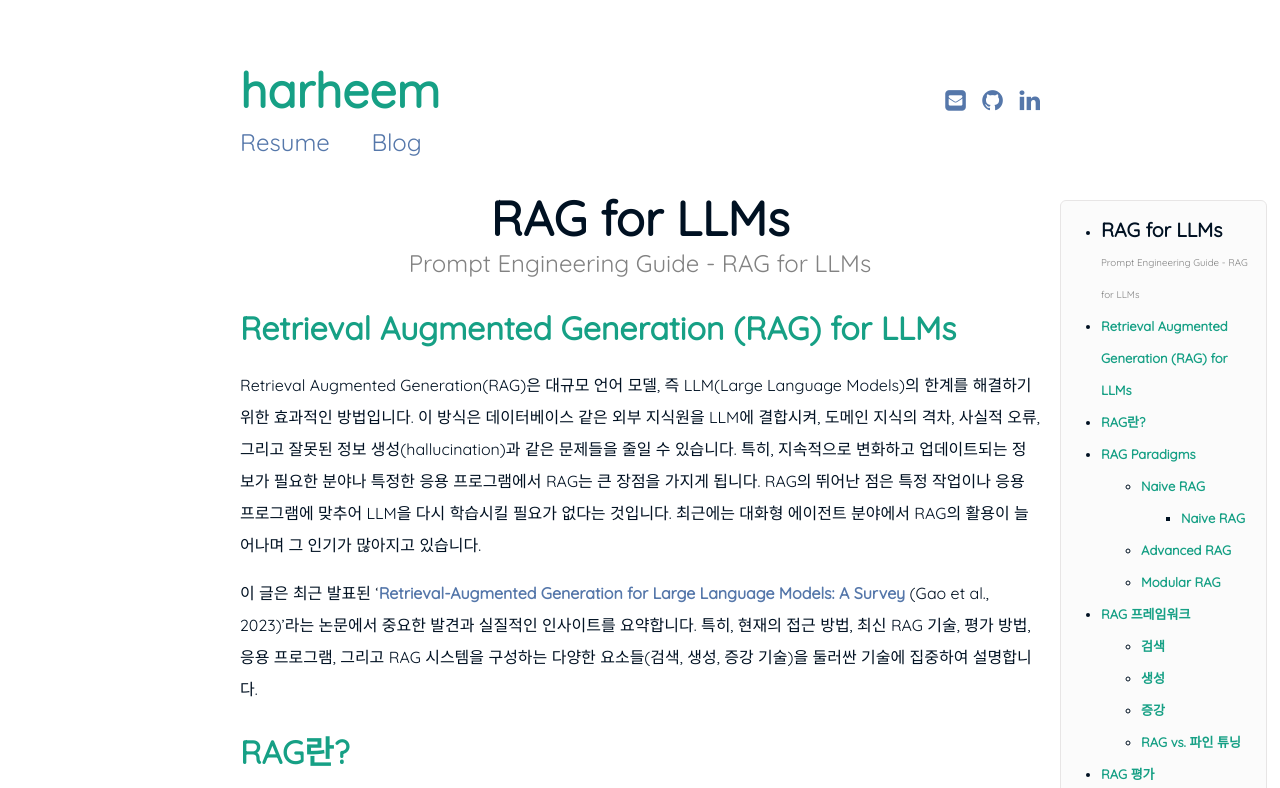
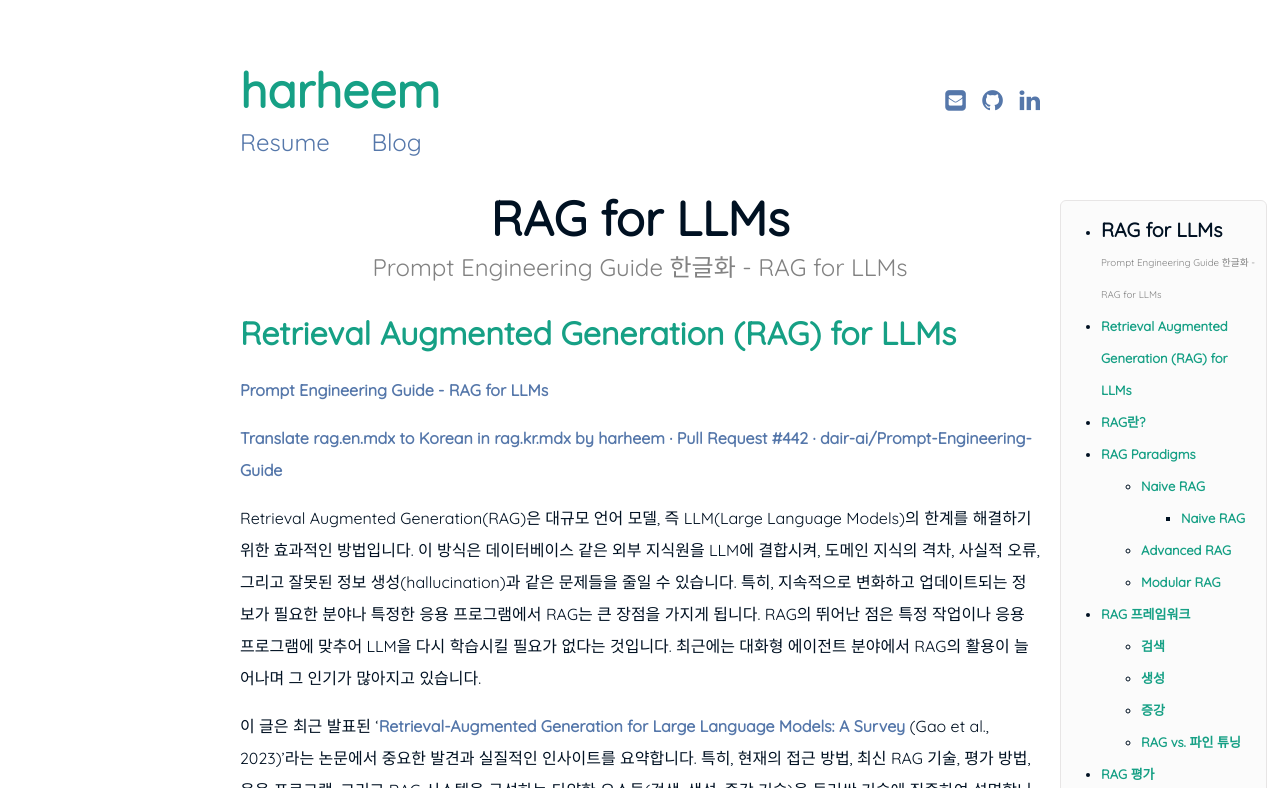
Before and after one commit to harheem/harheem.github.io, a Jekyll site: the page built from _posts/2024-03-08-rag.md, in a window 1280 px wide and 900 px high, cut to the strip 0-788 px from the top of the window. Built offline with Jekyll 4.4.1, drawn with Linux system fonts in a browser that asks for light colours.

Commit message:
add pr urls

```diff
--- a/_posts/2024-03-08-rag.md
+++ b/_posts/2024-03-08-rag.md
@@ -1,13 +1,18 @@
 ---
 layout: page
 title: "RAG for LLMs"
-subtitle: "Prompt Engineering Guide - RAG for LLMs"
+subtitle: "Prompt Engineering Guide 한글화 - RAG for LLMs"
 date:   2024-03-08 18:26:55 +0530
 categories: LLM
 author: "Harheem Kim"
 ---
 
 # **Retrieval Augmented Generation (RAG) for LLMs**
+
+[Prompt Engineering Guide - RAG for LLMs](https://www.promptingguide.ai/kr/research/rag)
+
+[Translate rag.en.mdx to Korean in rag.kr.mdx by harheem · Pull Request #442 · dair-ai/Prompt-Engineering-Guide](https://github.com/dair-ai/Prompt-Engineering-Guide/pull/442)
+
 
 Retrieval Augmented Generation(RAG)은 대규모 언어 모델, 즉 LLM(Large Language Models)의 한계를 해결하기 위한 효과적인 방법입니다. 이 방식은 데이터베이스 같은 외부 지식원을 LLM에 결합시켜, 도메인 지식의 격차, 사실적 오류, 그리고 잘못된 정보 생성(hallucination)과 같은 문제들을 줄일 수 있습니다. 특히, 지속적으로 변화하고 업데이트되는 정보가 필요한 분야나 특정한 응용 프로그램에서 RAG는 큰 장점을 가지게 됩니다. RAG의 뛰어난 점은 특정 작업이나 응용 프로그램에 맞추어 LLM을 다시 학습시킬 필요가 없다는 것입니다. 최근에는 대화형 에이전트 분야에서 RAG의 활용이 늘어나며 그 인기가 많아지고 있습니다.
 
```
Also changed, not shown: _posts/2024-02-28-llm-agents.md (+2 -2 lines).
